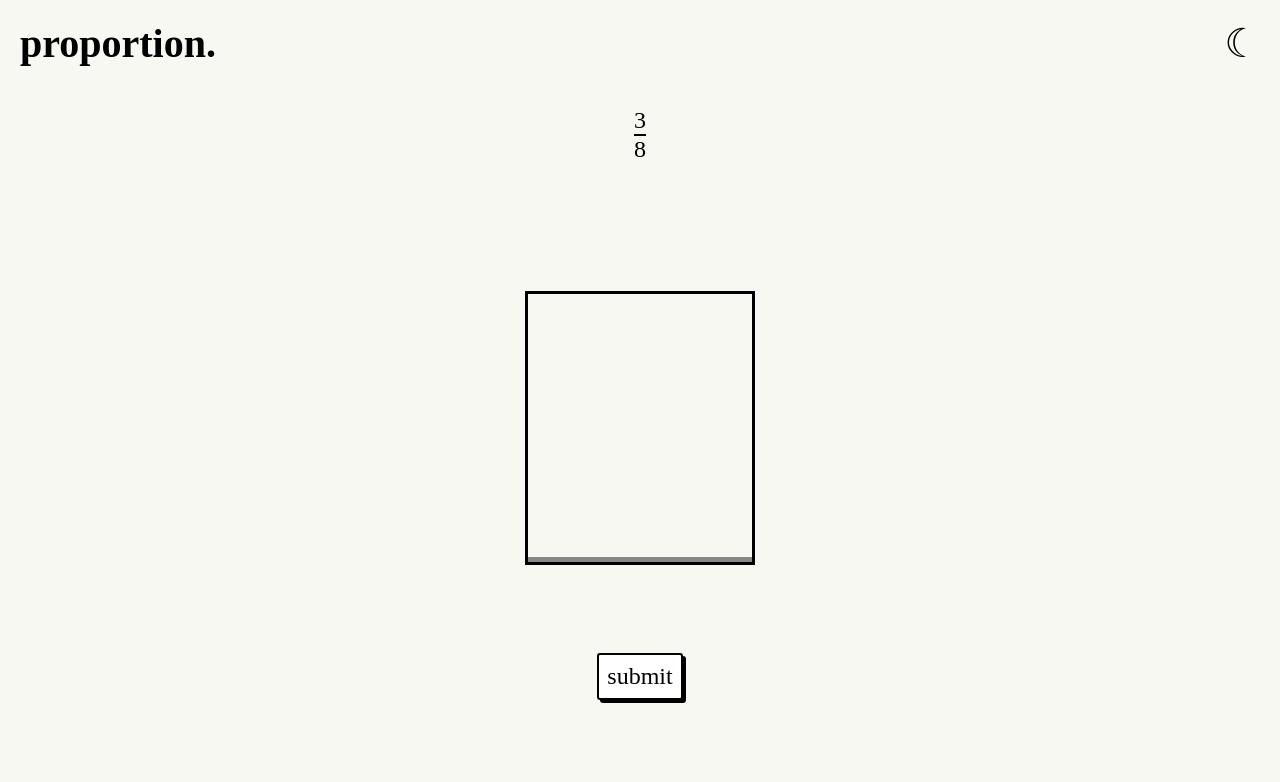
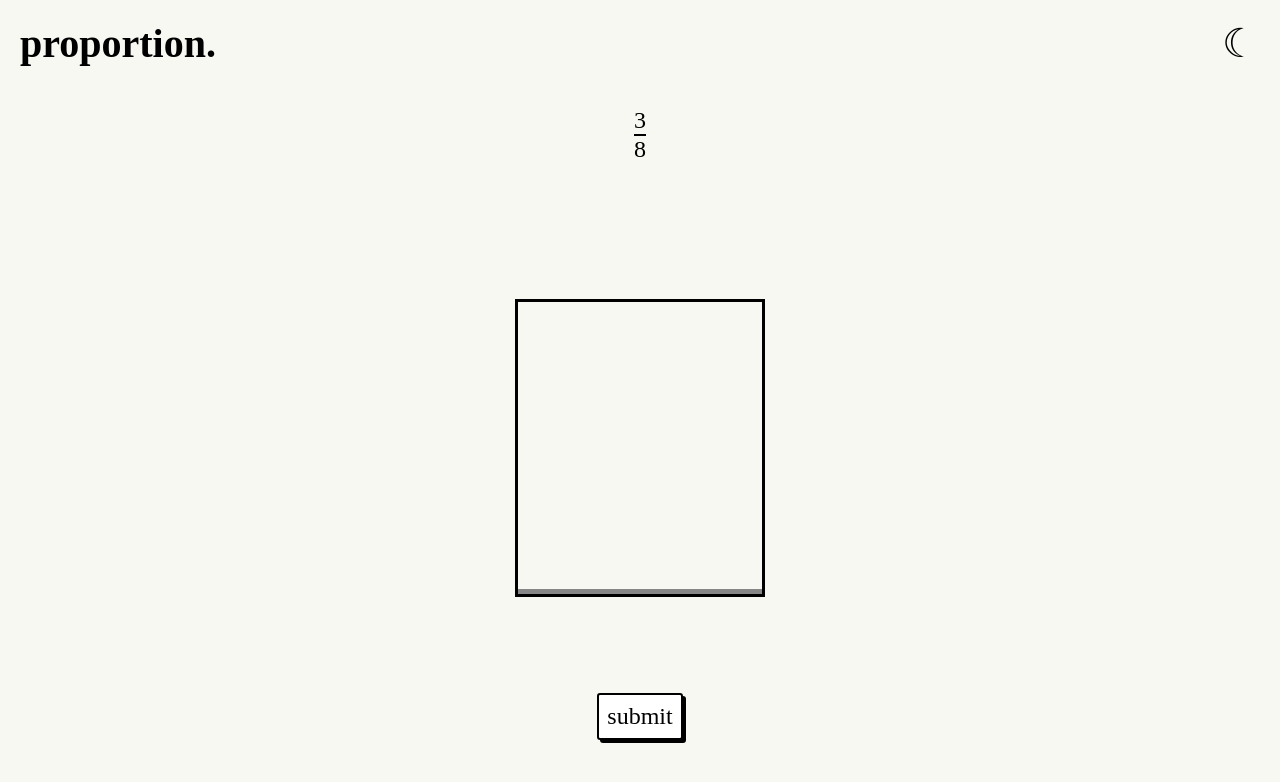
Before and after one commit to ventovulpes/proportion, a React (Vite) app: page / in a window 1280 px wide. Shown: the top 782 px of the page. Built offline with nearby package versions, Linux system fonts and the light colour scheme.

Commit message:
Refactor dark mode and reduce bottom padding

```diff
--- a/index.html
+++ b/index.html
@@ -4,7 +4,7 @@
     <meta charset="UTF-8" />
     <link rel="icon" type="image/svg+xml" href="/favicon.svg" />
     <meta name="viewport" content="width=device-width, initial-scale=1, viewport-fit=cover, user-scalable=no" />
-    <meta name="bg-color" content="#f8f8f2" />
+    <meta name="theme-color" content="#f8f8f2" />
     <title>proportion.</title>
   </head>
   <body>
--- a/src/App.css
+++ b/src/App.css
@@ -1,5 +1,5 @@
 .app {
-    background-color: var(--bg);
+    background-color: transparent;
     color: var(--text);
     display: flex;
     flex-direction: column;
@@ -17,8 +17,7 @@
     flex-direction: column;
     align-items: center;
     justify-content: space-between;
-    padding-top: clamp(4px, 5vh, 200px);
-    padding-bottom: clamp(15px, 10vh, 200px);
+    padding: clamp(4px, 5vh, 200px);
     gap: 4px;
 }
 
--- a/src/App.tsx
+++ b/src/App.tsx
@@ -6,13 +6,18 @@ export default function App() {
   const [isInDarkMode, setIsInDarkMode] = useState(false);
 
   const toggleDarkMode = () => {
-    setIsInDarkMode(d => !d);
+    setIsInDarkMode(d => {
+      const next = !d;
+      document.documentElement.dataset.theme = next ? "dark" : "light";
+      return next;
+    });
   }
 
   useEffect(() => {
-    const metaThemeColor = document.querySelector("meta[name='bg-color']");
+    const metaThemeColor = document.querySelector("meta[name='theme-color']");
 
     if (metaThemeColor) {
+      console.log("change")
       metaThemeColor.setAttribute(
         "content",
         isInDarkMode ? "#1E1E1E" : "#f8f8f2"
@@ -21,7 +26,7 @@ export default function App() {
   }, [isInDarkMode]);
 
   return (
-    <div className={isInDarkMode ? "app dark" : "app"}>
+    <div className="app">
       <Header isInDarkMode={isInDarkMode} toggleDarkMode={toggleDarkMode} />
       <Game />
    </div>
--- a/src/index.css
+++ b/src/index.css
@@ -13,17 +13,16 @@
     --shadow: black;
 }
 
-.dark {
+:root[data-theme="dark"] {
     --bg: #1E1E1E;
-    --text: white;
+    --text: #f8f8f2;
     --fill: #53535b;
     --highlight: black;
     --shadow: black;
 }
 
-html,
-body {
-  background-color: var(--bg);
+html {
+    background-color: var(--bg);
 }
 
 body {
@@ -53,6 +52,7 @@ h1 {
     all: unset;
     font-size: clamp(1rem, 6vh, 2.5rem);
     aspect-ratio: 1;
+    min-width: 1em;
     text-align: center;
 }
 
```
